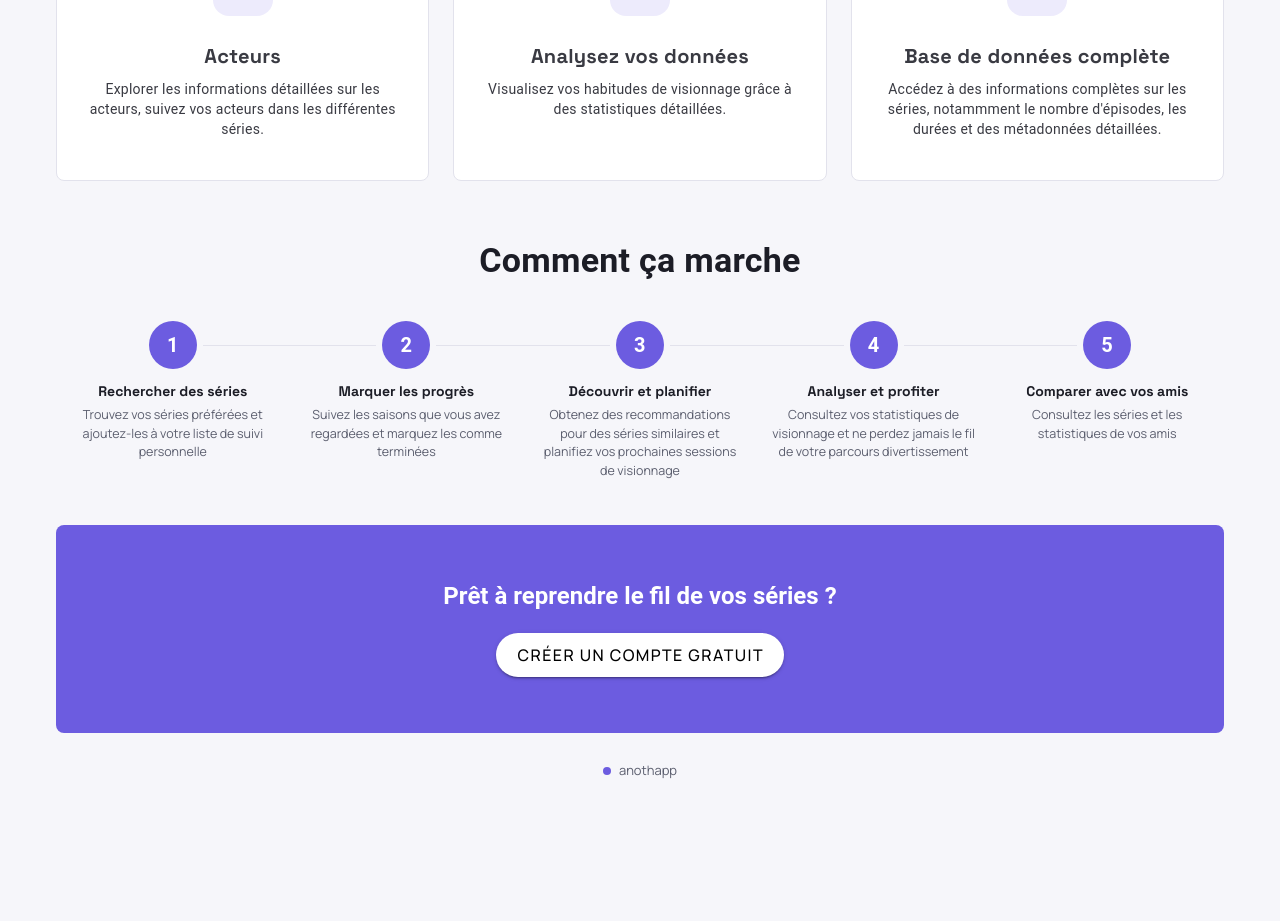
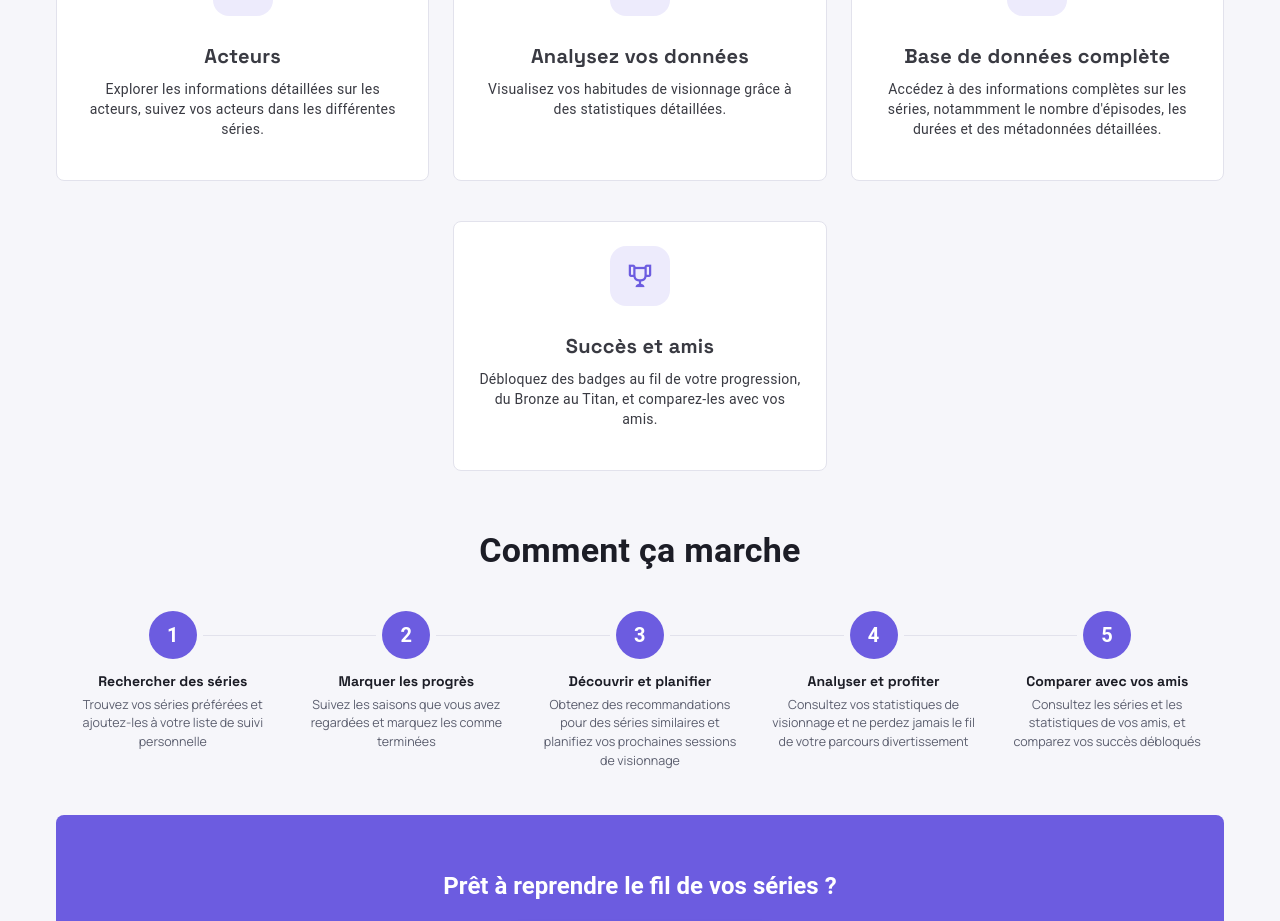
Before and after one commit to garrou/anothapp-v2, a Vue app: page / in a window 1280 px wide. Shown: the part 782-1703 px from the top of the page. Before the commit the page ends 1602 px from the top, so only its background shows below. Built offline with nearby package versions, Linux system fonts and the light colour scheme; no server answers.

Commit message:
Improve home

```diff
--- a/src/constants/home.ts
+++ b/src/constants/home.ts
@@ -1,4 +1,4 @@
-import { CHART_BAR_ICON, CHECK_CIRCLE_ICON, DATABASE_ICON, SEARCH_ICON } from "./icons";
+import { ACHIEVEMENT_ICON, CHART_BAR_ICON, CHECK_CIRCLE_ICON, DATABASE_ICON, SEARCH_ICON } from "./icons";
 
 export const HOME_FEATURES = [
     {
@@ -36,6 +36,12 @@ export const HOME_FEATURES = [
         icon: DATABASE_ICON,
         title: "Base de données complète",
         description: "Accédez à des informations complètes sur les séries, notammment le nombre d'épisodes, les durées et des métadonnées détaillées."
+    },
+    {
+        id: 7,
+        icon: ACHIEVEMENT_ICON,
+        title: "Succès et amis",
+        description: "Débloquez des badges au fil de votre progression, du Bronze au Titan, et comparez-les avec vos amis."
     }
 ];
 
@@ -63,6 +69,6 @@ export const HOME_STEPS = [
     {
         id: 5,
         title: "Comparer avec vos amis",
-        description: "Consultez les séries et les statistiques de vos amis"
+        description: "Consultez les séries et les statistiques de vos amis, et comparez vos succès débloqués"
     }
 ];
--- a/src/views/HomeView.vue
+++ b/src/views/HomeView.vue
@@ -35,7 +35,7 @@
                 Tout ce dont vous avez besoin pour suivre vos séries
             </h2>
 
-            <v-row>
+            <v-row justify="center">
                 <v-col v-for="feature in HOME_FEATURES" :key="feature.id" cols="12" md="4" class="mb-4 d-flex">
                     <v-card class="pa-6 text-center feature-card" height="100%" width="100%">
                         <icon-badge :icon="feature.icon" class="mx-auto mb-4" />
@@ -123,6 +123,12 @@ onBeforeMount(async () => {
     display: flex;
     flex-direction: column;
     align-items: center;
+    transition: transform 0.2s ease, box-shadow 0.2s ease;
+}
+
+.feature-card:hover {
+    transform: translateY(-4px);
+    box-shadow: 0 12px 24px rgba(56, 24, 95, 0.12);
 }
 
 .hero-actions {
```
